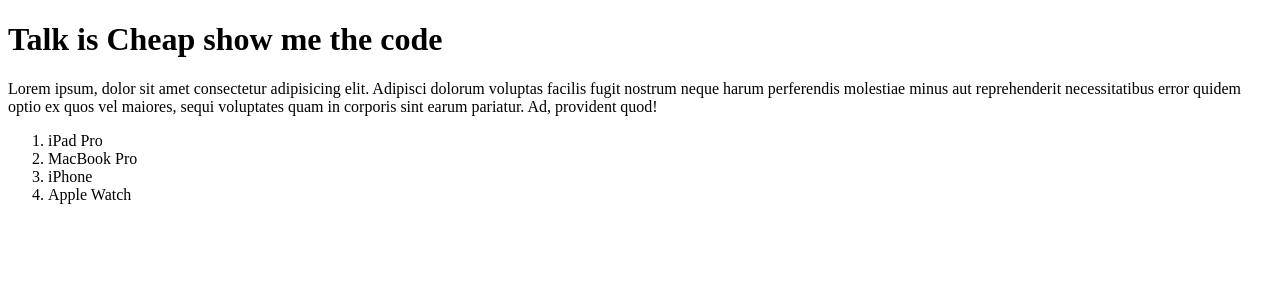
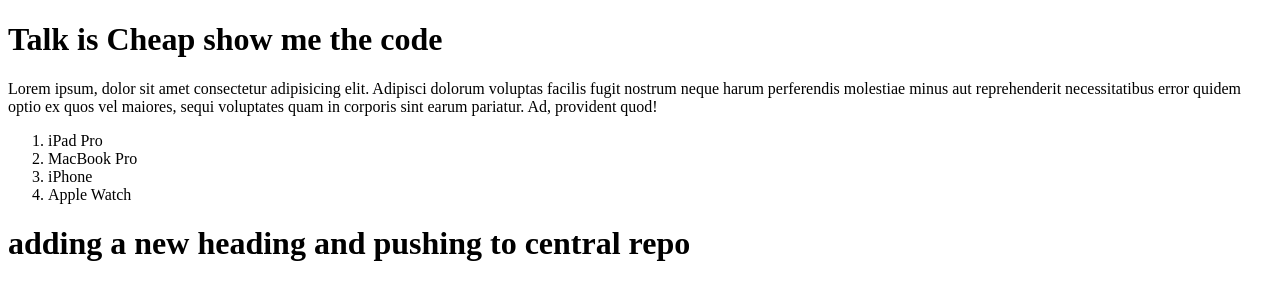
Before and after one commit to abdulwajeed-ai/learning-Git-and-Github, a plain HTML site: page index.html in a window 1280 px wide. Drawn offline with Linux system fonts and the light colour scheme.

Commit message:
adding a h1 heading

```diff
--- a/index.html
+++ b/index.html
@@ -14,5 +14,6 @@
         <li>iPhone</li>
         <li>Apple Watch</li>
     </ol>
+    <h1>adding a new heading and pushing to central repo</h1>
 </body>
 </html>
```
